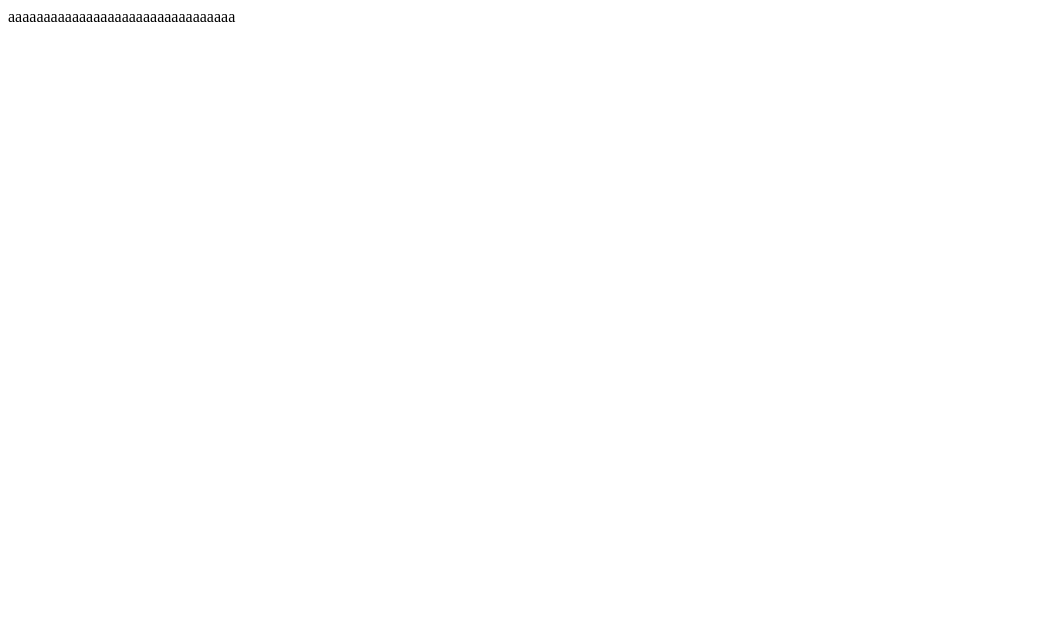
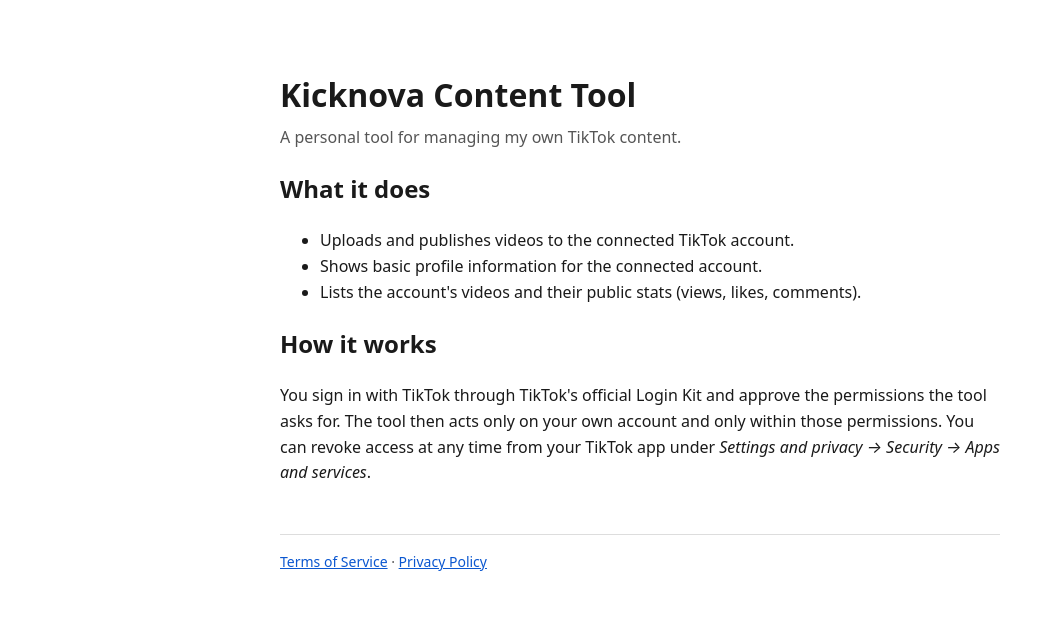
Before and after one commit to kicknovax04-sketch/kicknova, a plain HTML site: page index.html in a window 1280 px wide. Shown: the whole page, without its empty margins (0-1055 px from the left). Drawn offline with Linux system fonts and the light colour scheme.

Commit message:
Add files via upload

```diff
--- a/index.html
+++ b/index.html
@@ -1 +1,35 @@
-aaaaaaaaaaaaaaaaaaaaaaaaaaaaaaaa
+<!DOCTYPE html>
+<html lang="en">
+<head>
+<meta charset="utf-8">
+<meta name="viewport" content="width=device-width, initial-scale=1">
+<title>Kicknova Content Tool</title>
+<style>
+  body { font-family: system-ui, -apple-system, Segoe UI, Roboto, sans-serif; max-width: 720px; margin: 0 auto; padding: 48px 20px; line-height: 1.6; color: #1a1a1a; }
+  h1 { margin-bottom: 4px; }
+  .sub { color: #555; margin-top: 0; }
+  footer { margin-top: 48px; padding-top: 16px; border-top: 1px solid #ddd; font-size: 14px; color: #555; }
+  a { color: #0b57d0; }
+</style>
+</head>
+<body>
+  <h1>Kicknova Content Tool</h1>
+  <p class="sub">A personal tool for managing my own TikTok content.</p>
+
+  <h2>What it does</h2>
+  <ul>
+    <li>Uploads and publishes videos to the connected TikTok account.</li>
+    <li>Shows basic profile information for the connected account.</li>
+    <li>Lists the account's videos and their public stats (views, likes, comments).</li>
+  </ul>
+
+  <h2>How it works</h2>
+  <p>You sign in with TikTok through TikTok's official Login Kit and approve the permissions the tool asks for.
+     The tool then acts only on your own account and only within those permissions. You can revoke access at any
+     time from your TikTok app under <em>Settings and privacy → Security → Apps and services</em>.</p>
+
+  <footer>
+    <a href="terms.html">Terms of Service</a> · <a href="privacy.html">Privacy Policy</a>
+  </footer>
+</body>
+</html>
```
